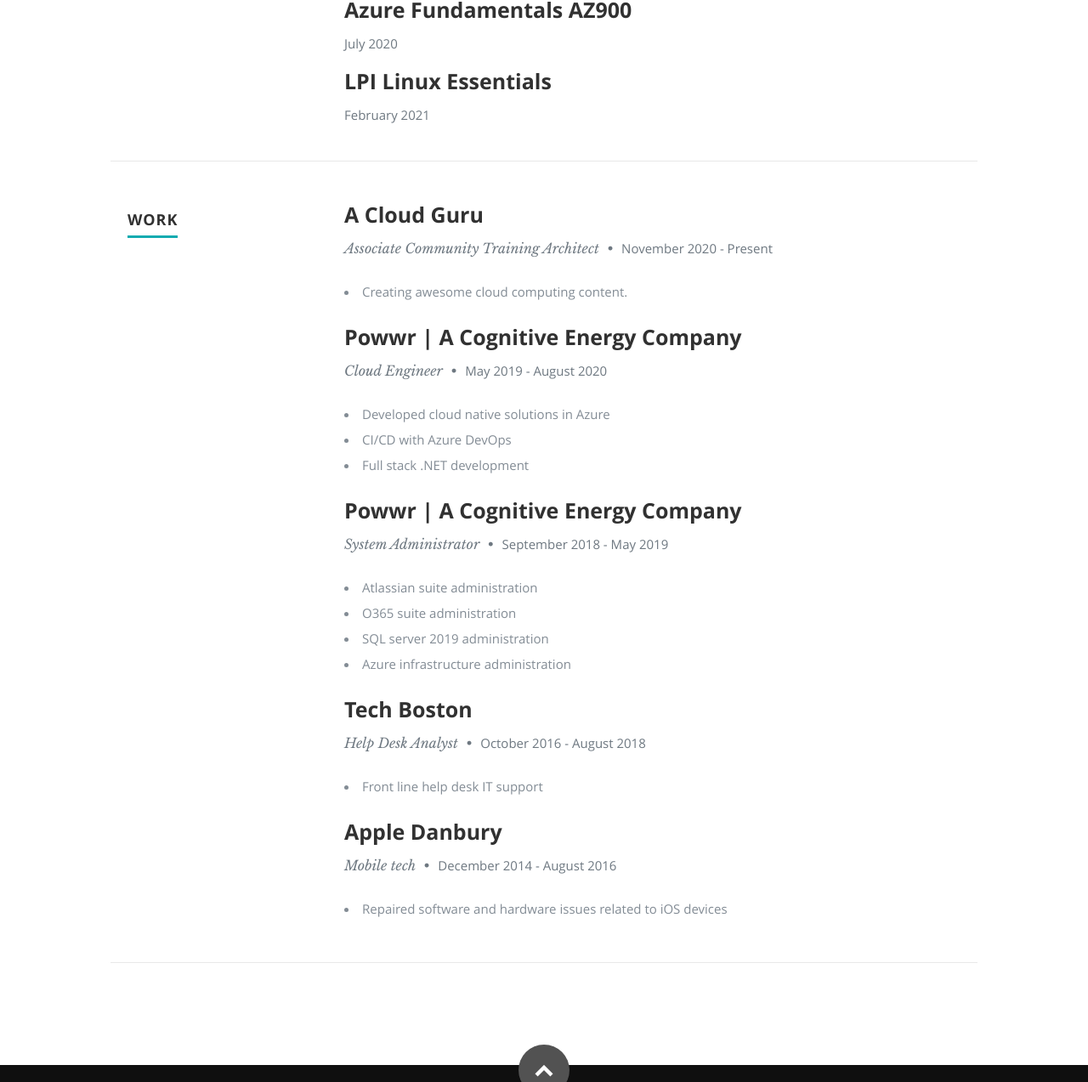
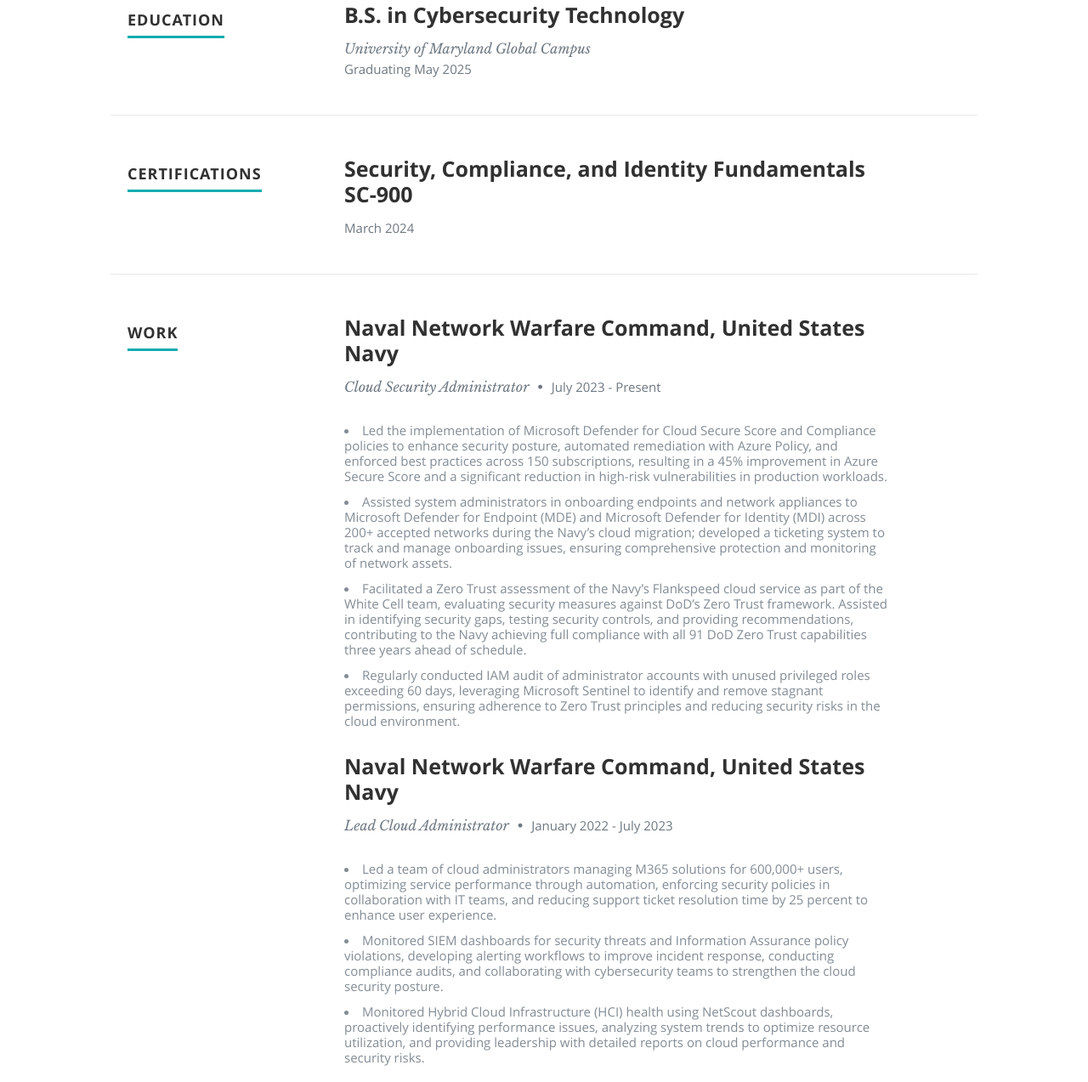
Before and after one commit to JDITProjects/azure-resume, a plain HTML site: page frontend/index.html in a window 1280 px wide. Shown: the part 1331-2604 px from the top of the page at 85% size. Drawn offline with nearby package versions, Linux system fonts and the light colour scheme.

Commit message:
Completed index file for resume

```diff
--- a/frontend/index.html
+++ b/frontend/index.html
@@ -87,8 +87,11 @@
 
             <h2>ABOUT ME</h2>
 
-            <p> Hi, I'm Gwyneth Pena-Siguenza, <span>Training Architect at <a href="https://acloud.guru">A Cloud Guru</a></span>, <span> <a href="https://mvp.microsoft.com/en-us/PublicProfile/5003866">Azure MVP</a></span>
-               and <span><a href="https://youtube.com/madebygps">YouTuber</a></span> focused on making cloud learning more accessible and less daunting for everyone.
+            <p>
+               Hi, I'm Jacob Dale — an active duty U.S. Navy service member transitioning out in November 2025.
+               I currently serve as a Cloud Security Administrator for the Navy's enterprise cloud environment, FlankSpeed.
+               I'm passionate about cloud technologies and actively working toward a career as a cloud engineer or architect after my military service.
+             </p>
 
          </br>
       </br>
@@ -107,51 +110,56 @@
    <section id="resume">
 
       <!-- Education
-      ----------------------------------------------- -->
-      <div class="row education">
+----------------------------------------------- -->
+<div class="row education">
 
-         <div class="three columns header-col">
-            <h1><span>Certifications</span></h1>
+   <div class="three columns header-col">
+      <h1><span>Education</span></h1>
+   </div>
+
+   <div class="nine columns main-col">
+
+      <div class="row item">
+
+         <div class="twelve columns">
+
+            <h3>B.S. in Cybersecurity Technology</h3>
+            <p class="info">University of Maryland Global Campus <br>
+               <em class="date">Graduating May 2025</em>
+            </p>
+
          </div>
 
-         <div class="nine columns main-col">
+      </div> <!-- item end -->
 
-            <div class="row item">
+   </div> <!-- main-col end -->
 
-               <div class="twelve columns">
+</div> <!-- End Education -->
 
-                  <h3>AWS Certified Developer Associate</h3>
-                  <p class="info"><em class="date">March 2018</em></p>
+<!-- Certifications
+----------------------------------------------- -->
+<div class="row education">
 
-               </div>
+   <div class="three columns header-col">
+      <h1><span>Certifications</span></h1>
+   </div>
 
-            </div> <!-- item end -->
+   <div class="nine columns main-col">
 
-            <div class="row item">
+      <div class="row item">
 
-               <div class="twelve columns">
+         <div class="twelve columns">
 
-                  <h3>Azure Fundamentals AZ900</h3>
-                  <p class="info"><em class="date">July 2020</em></p>
+            <h3>Security, Compliance, and Identity Fundamentals SC-900</h3>
+            <p class="info"><em class="date">March 2024</em></p>
 
-               </div>
+         </div>
 
-            </div> <!-- item end -->
+      </div> <!-- item end -->
 
-            <div class="row item">
+   </div> <!-- main-col end -->
 
-               <div class="twelve columns">
-
-                  <h3>LPI Linux Essentials</h3>
-                  <p class="info"><em class="date">February 2021</em></p>
-
-               </div>
-
-            </div> <!-- item end -->
-
-         </div> <!-- main-col end -->
-
-      </div> <!-- End Education -->
+</div> <!-- End Certifications -->
 
 
       <!-- Work
@@ -168,11 +176,25 @@
 
                <div class="twelve columns">
 
-                  <h3>A Cloud Guru</h3>
-                  <p class="info">Associate Community Training Architect <span>&bull;</span> <em class="date">November 2020 - Present</em></p>
+                  <h3>Naval Network Warfare Command, United States Navy</h3>
+                  <p class="info">Cloud Security Administrator <span>&bull;</span> <em class="date">July 2023 - Present</em></p>
 
                   <p>
-                  <li>Creating awesome cloud computing content.</li>
+                  <li>Led the implementation of Microsoft Defender for Cloud Secure Score and Compliance policies to enhance
+                     security posture, automated remediation with Azure Policy, and enforced best practices across 150
+                     subscriptions, resulting in a 45% improvement in Azure Secure Score and a significant reduction in high-risk
+                     vulnerabilities in production workloads.</li>
+                  <li>Assisted system administrators in onboarding endpoints and network appliances to Microsoft Defender for
+                     Endpoint (MDE) and Microsoft Defender for Identity (MDI) across 200+ accepted networks during the Navy’s
+                     cloud migration; developed a ticketing system to track and manage onboarding issues, ensuring comprehensive
+                     protection and monitoring of network assets.</li>
+                  <li>Facilitated a Zero Trust assessment of the Navy’s Flankspeed cloud service as part of the White Cell team,
+                     evaluating security measures against DoD’s Zero Trust framework. Assisted in identifying security gaps, testing
+                     security controls, and providing recommendations, contributing to the Navy achieving full compliance with all 91
+                     DoD Zero Trust capabilities three years ahead of schedule.</li>
+                  <li>Regularly conducted IAM audit of administrator accounts with unused privileged roles exceeding 60 days,
+                     leveraging Microsoft Sentinel to identify and remove stagnant permissions, ensuring adherence to Zero Trust
+                     principles and reducing security risks in the cloud environment.</li>
                   </p>
 
                </div>
@@ -183,13 +205,19 @@
 
                <div class="twelve columns">
 
-                  <h3>Powwr | A Cognitive Energy Company</h3>
-                  <p class="info">Cloud Engineer <span>&bull;</span> <em class="date">May 2019 - August 2020</em></p>
+                  <h3>Naval Network Warfare Command, United States Navy</h3>
+                  <p class="info">Lead Cloud Administrator <span>&bull;</span> <em class="date">January 2022 - July 2023</em></p>
 
                   <p>
-                     <li>Developed cloud native solutions in Azure</li>
-                     <li>CI/CD with Azure DevOps</li>
-                     <li>Full stack .NET development</li>
+                     <li>Led a team of cloud administrators managing M365 solutions for 600,000+ users, optimizing service performance
+                        through automation, enforcing security policies in collaboration with IT teams, and reducing support ticket
+                        resolution time by 25 percent to enhance user experience.</li>
+                     <li>Monitored SIEM dashboards for security threats and Information Assurance policy violations, developing alerting
+                        workflows to improve incident response, conducting compliance audits, and collaborating with cybersecurity
+                        teams to strengthen the cloud security posture.</li>
+                     <li>Monitored Hybrid Cloud Infrastructure (HCI) health using NetScout dashboards, proactively identifying
+                        performance issues, analyzing system trends to optimize resource utilization, and providing leadership with
+                        detailed reports on cloud performance and security risks.</li>
                   </p>
 
                </div>
@@ -200,45 +228,16 @@
 
                <div class="twelve columns">
 
-                  <h3>Powwr | A Cognitive Energy Company</h3>
-                  <p class="info">System Administrator <span>&bull;</span> <em class="date">September 2018 - May 2019</em></p>
+                  <h3>Beachmaster Unit Two, United States Navy</h3>
+                  <p class="info">Communications Security Custodian <span>&bull;</span> <em class="date">January 2018 - January 2022</em></p>
 
                   <p>
-                  <li>Atlassian suite administration</li>
-                  <li>O365 suite administration</li>
-                  <li>SQL server 2019 administration</li>
-                  <li>Azure infrastructure administration</li>
-                  </p>
-
-               </div>
-
-            </div> <!-- item end -->
-
-            <div class="row item">
-
-               <div class="twelve columns">
-
-                  <h3>Tech Boston</h3>
-                  <p class="info">Help Desk Analyst <span>&bull;</span> <em class="date">October 2016 - August 2018</em></p>
-
-                  <p>
-                  <li>Front line help desk IT support</li>
-                  </p>
-
-               </div>
-
-            </div> <!-- item end -->
-
-            <div class="row item">
-
-               <div class="twelve columns">
-
-                  <h3>Apple Danbury</h3>
-                  <p class="info">Mobile tech <span>&bull;</span> <em class="date">December 2014 - August 2016</em></p>
-
-                  <p>
-                  <li>Repaired software and hardware issues related to iOS devices</li>
-
+                  <li>Managed and secured COMSEC (Communications Security) equipment, conducting regular inspections,
+                     maintenance, and inventory management to ensure 100% operational readiness and compliance with military
+                     security protocols.</li>
+                  <li>Coordinated the setup, operation, and maintenance of secure communication networks, deploying and
+                     monitoring radio, satellite, and encrypted systems to ensure uninterrupted, mission-critical communication in
+                     tactical environments.</li>
                   </p>
 
                </div>
@@ -264,12 +263,8 @@
          <div class="twelve columns">
 
             <ul class="social-links">
-               <li><a href="https://twitter.com/madebygps"><i class="fa fa-twitter"></i></a></li>
-               <li><a href="https://linkedin.com/in/gwyneth-pena"><i class="fa fa-linkedin"></i></a></li>
-               <li><a href="https://madebygps.com"><i class="fa fa-external-link"></i></a></li>
-               <li><a href="https://instagram.com/madebygps"><i class="fa fa-instagram"></i></a></li>
-               <li><a href="https://youtube.com/madebygps"><i class="fa fa-youtube"></i></a></li>
-               <li><a href="https://github.com/madebygps/cgc-azure-resume"><i class="fa fa-github"></i></a></li>
+               <li><a href="https://linkedin.com/in/jacob-a-dale"><i class="fa fa-linkedin"></i></a></li>
+               <li><a href="https://github.com/JDITProjects/azure-resume"><i class="fa fa-github"></i></a></li>
             </ul>
 
             <ul class="copyright">
```
